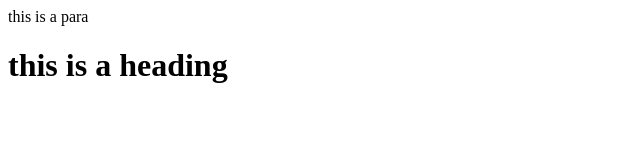
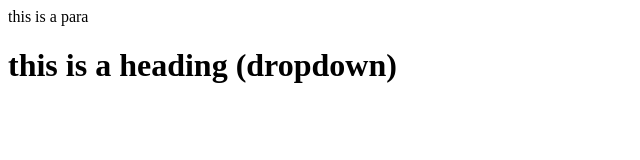
Before and after one commit to Roshan-P9/Test, a plain HTML site: page index.html in a window 1280 px wide. Shown: the whole page, without its empty margins (0-640 px from the left). Drawn offline with Linux system fonts and the light colour scheme.

```diff
--- a/index.html
+++ b/index.html
@@ -1,2 +1,2 @@
 <p> this is a para </p>
-<h1>this is a heading </h1>
+<h1>this is a heading (dropdown) </h1>
```
